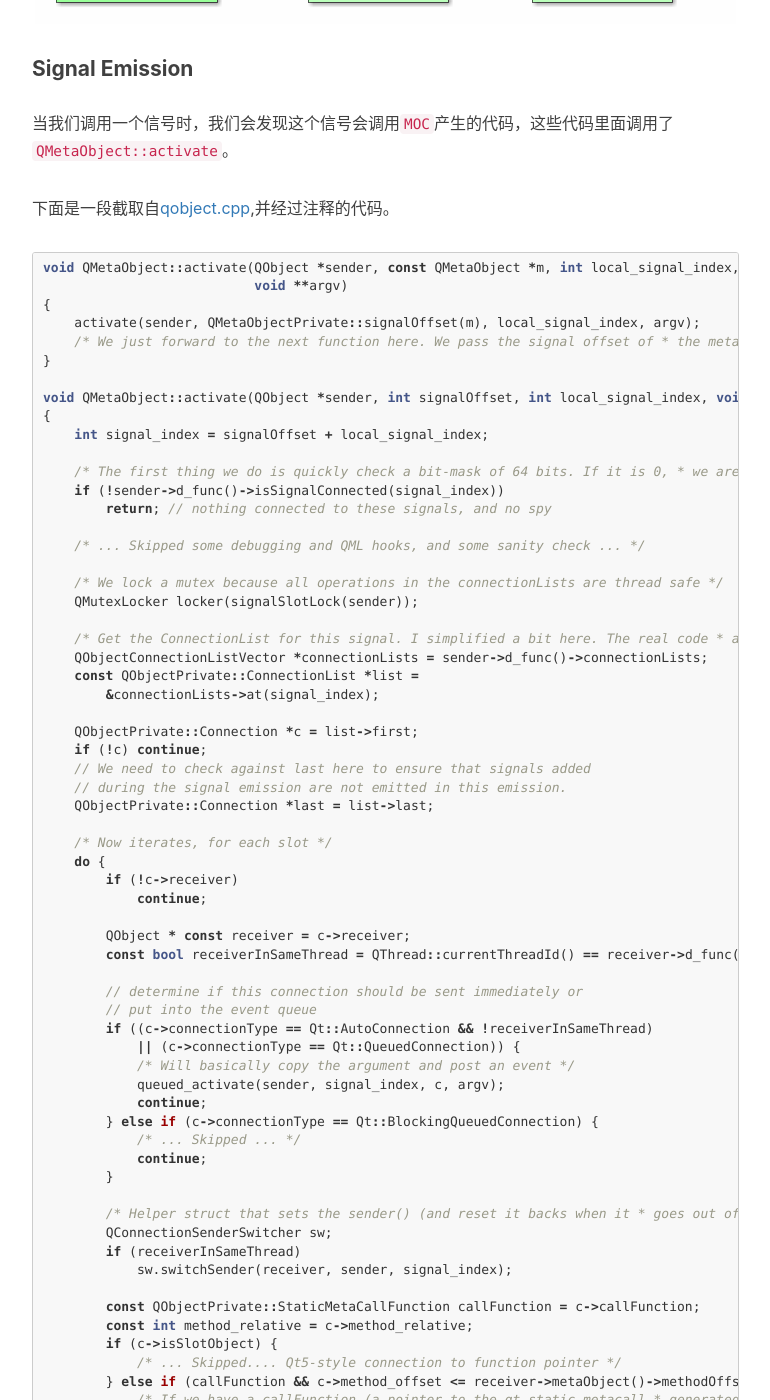
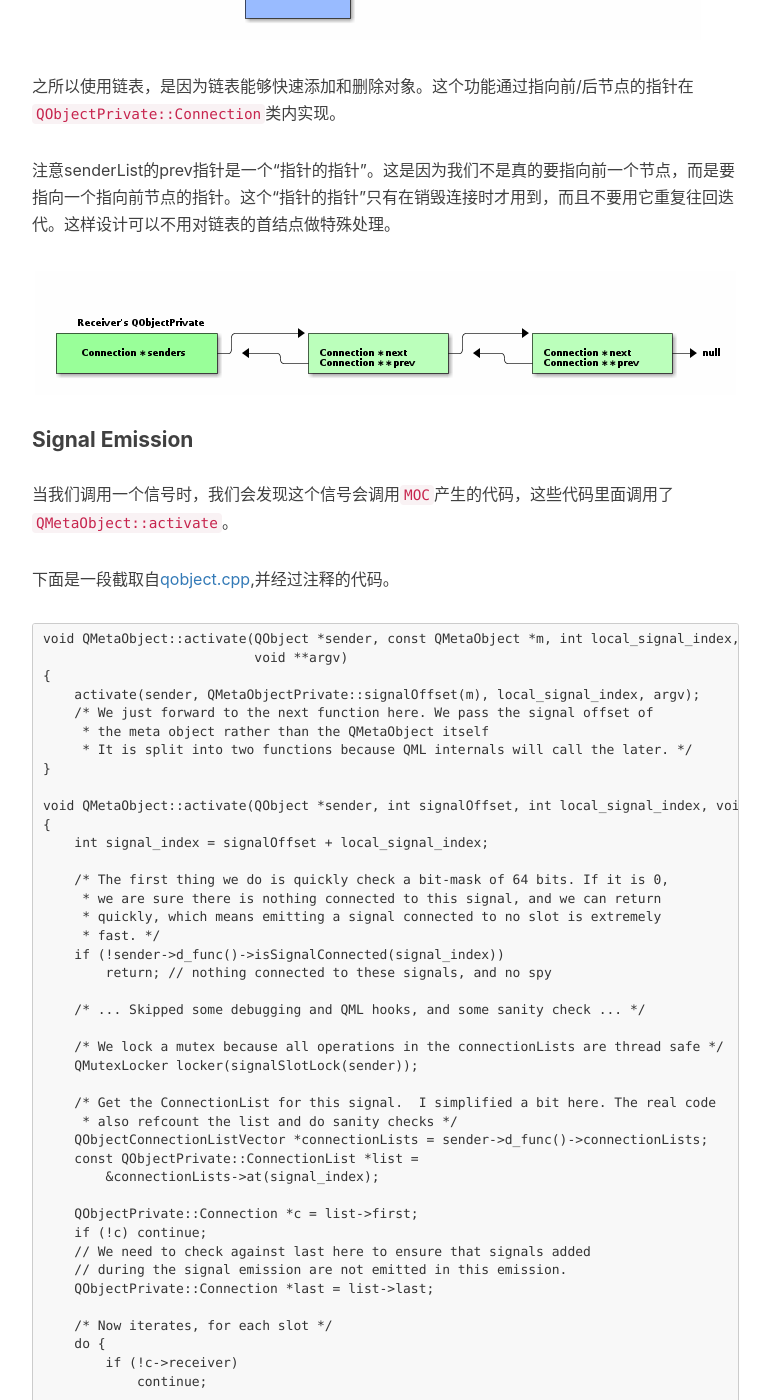
Before and after one commit to wykxwyc/wykxwyc.github.io, a Jekyll site: the page built from _posts/2019-02-26-How-Qt-signals-and-slot-work.markdown, in a window 1280 px wide and 1400 px high, scrolled down 8756 px. Shown: the whole window, without its empty margins (233-1003 px from the left). Built offline with Jekyll 4.4.1, drawn with Linux system fonts in a browser that asks for light colours; nearby versions of some CDN libraries; comment, search, counter and statistics services are not loaded; some of the changed text lies outside the part shown.

Commit message:
code format modify

````diff
--- a/_posts/2019-02-26-How-Qt-signals-and-slot-work.markdown
+++ b/_posts/2019-02-26-How-Qt-signals-and-slot-work.markdown
@@ -68,7 +68,7 @@ Qt有时候就是因为这个额外的代码生成器影响了语言的纯正性
 
 #### Magic Macros
 你能认出这些*关键字*中不是C++关键字的吗？`signals`, `slots`, `Q_OBJECT`, `emit`, `SIGNAL`, `SLOT`。这些都是Qt对C++的扩展。他们其实都是一些简单的宏，定义在[qobjectdefs.h](!https://code.woboq.org/qt5/qtbase/src/corelib/kernel/qobjectdefs.h.html#66)中：
-```cpp
+```
 #define signals public
 #define slots /* nothing */
 ```
@@ -77,7 +77,7 @@ Qt有时候就是因为这个额外的代码生成器影响了语言的纯正性
 
 `Signals`在Qt4及以前是`protected`的。但他们在Qt5以后成为了`public`，为了能够使[新的语法](!https://woboq.com/blog/new-signals-slots-syntax-in-qt5.html)成立。
 
-```cpp
+```
 #define Q_OBJECT \
 public: \
     static const QMetaObject staticMetaObject; \
@@ -95,7 +95,7 @@ private: \
 ```
 `emit`是一个空的宏。它甚至不被`MOC`解析。也就是说`emit`屁用没有，除了能对开发者起到点提示作用外。
 
-```cpp
+```
 Q_CORE_EXPORT const char *qFlagLocation(const char *method);
 #ifndef QT_NO_DEBUG
 # define QLOCATION "\0" __FILE__ ":" QTOSTRING(__LINE__)
@@ -114,7 +114,7 @@ Q_CORE_EXPORT const char *qFlagLocation(const char *method);
 我们现在就来看看Qt5的moc生成的部分代码。
 
 ##### The QMetaObject
-```cpp
+```
 const QMetaObject Counter::staticMetaObject = {
     { &QObject::staticMetaObject, qt_meta_stringdata_Counter.data,
       qt_meta_data_Counter,  qt_static_metacall, Q_NULLPTR, Q_NULLPTR}
@@ -130,7 +130,7 @@ const QMetaObject *Counter::metaObject() const
 
 `staticMetaObject`被构造成为只读数据。`QMetaObject`在[qobjectdefs.h](https://code.woboq.org/qt5/qtbase/src/corelib/kernel/qobjectdefs.h.html#QMetaObject)中定义：
 
-```cpp
+```
 struct QMetaObject
 {
     /* ... Skiped all the public functions ... */
@@ -156,7 +156,7 @@ struct QMetaObject
 
 ##### Introspection Tables
 首先让我们来分析一下QMetaObject的整型数据。
-```cpp
+```
 static const uint qt_meta_data_Counter[] = {
 
  // content:
@@ -193,7 +193,7 @@ static const uint qt_meta_data_Counter[] = {
 
 
 ##### String Table
-```cpp
+```
 struct qt_meta_stringdata_Counter_t {
     QByteArrayData data[6];
     char stringdata0[46];
@@ -205,13 +205,12 @@ struct qt_meta_stringdata_Counter_t {
     )
 static const qt_meta_stringdata_Counter_t qt_meta_stringdata_Counter = {
     {
-QT_MOC_LITERAL(0, 0, 7), // "Counter"
-QT_MOC_LITERAL(1, 8, 12), // "valueChanged"
-QT_MOC_LITERAL(2, 21, 0), // ""
-QT_MOC_LITERAL(3, 22, 8), // "newValue"
-QT_MOC_LITERAL(4, 31, 8), // "setValue"
-QT_MOC_LITERAL(5, 40, 5) // "value"
-
+		QT_MOC_LITERAL(0, 0, 7), // "Counter"
+		QT_MOC_LITERAL(1, 8, 12), // "valueChanged"
+		QT_MOC_LITERAL(2, 21, 0), // ""
+		QT_MOC_LITERAL(3, 22, 8), // "newValue"
+		QT_MOC_LITERAL(4, 31, 8), // "setValue"
+		QT_MOC_LITERAL(5, 40, 5) // "value"
     },
     "Counter\0valueChanged\0\0newValue\0setValue\0"
     "value"
@@ -275,7 +274,7 @@ void Counter::qt_static_metacall(QObject *_o, QMetaObject::Call _c, int _id, voi
 
 这是在[qobject_p.h](!https://code.woboq.org/qt5/qtbase/src/corelib/kernel/qobject_p.h.html#QObjectPrivate::Connection)中定义的`QObjectPrivate::Connection`。
 
-```cpp
+```
 struct QObjectPrivate::Connection
 {
     QObject *sender;
@@ -330,7 +329,7 @@ struct QObjectPrivate::Connection
 
 下面是一段截取自[qobject.cpp](!https://code.woboq.org/qt5/qtbase/src/corelib/kernel/qobject.cpp.html#_ZN11QMetaObject8activateEP7QObjectPKS_iPPv),并经过注释的代码。
 
-```cpp
+```
 void QMetaObject::activate(QObject *sender, const QMetaObject *m, int local_signal_index,
                            void **argv)
 {
````
